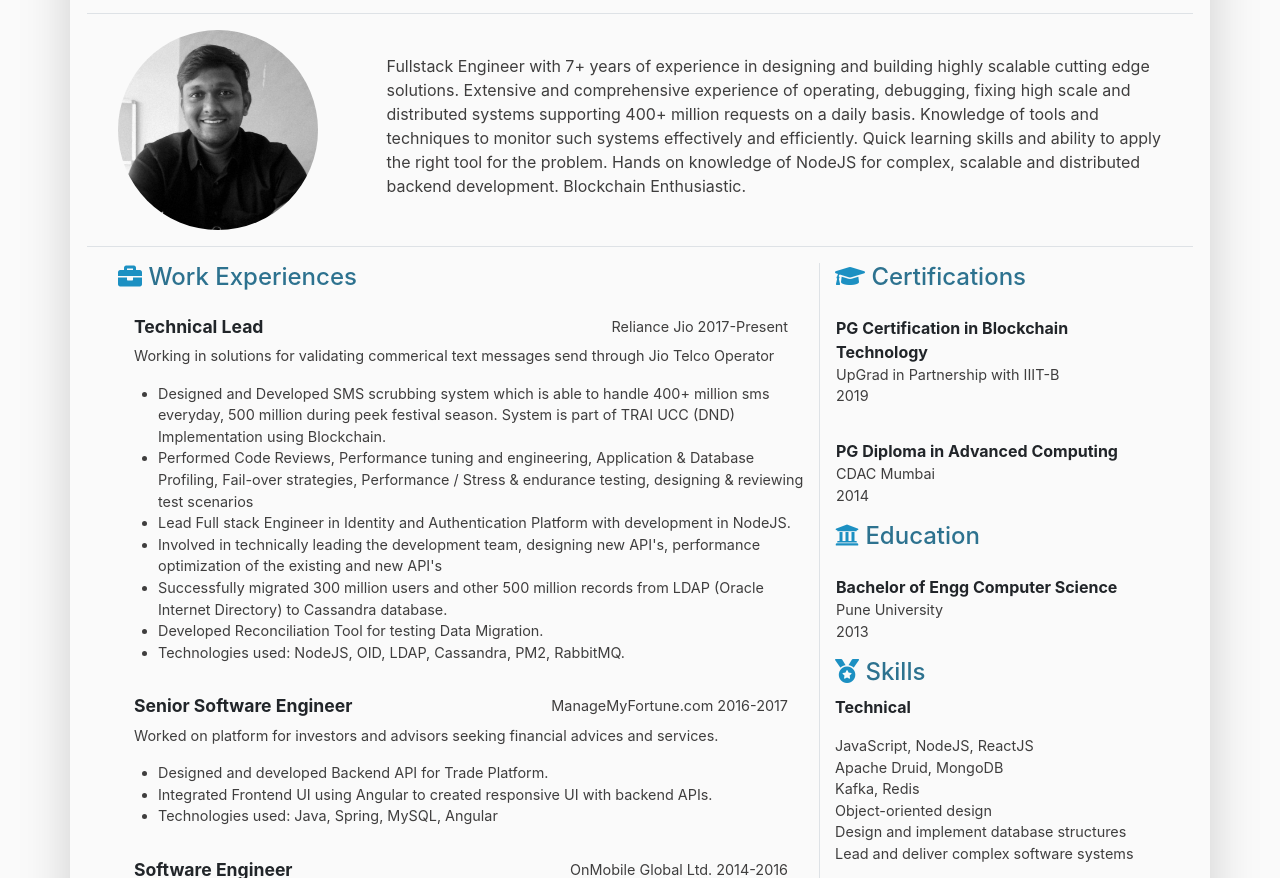
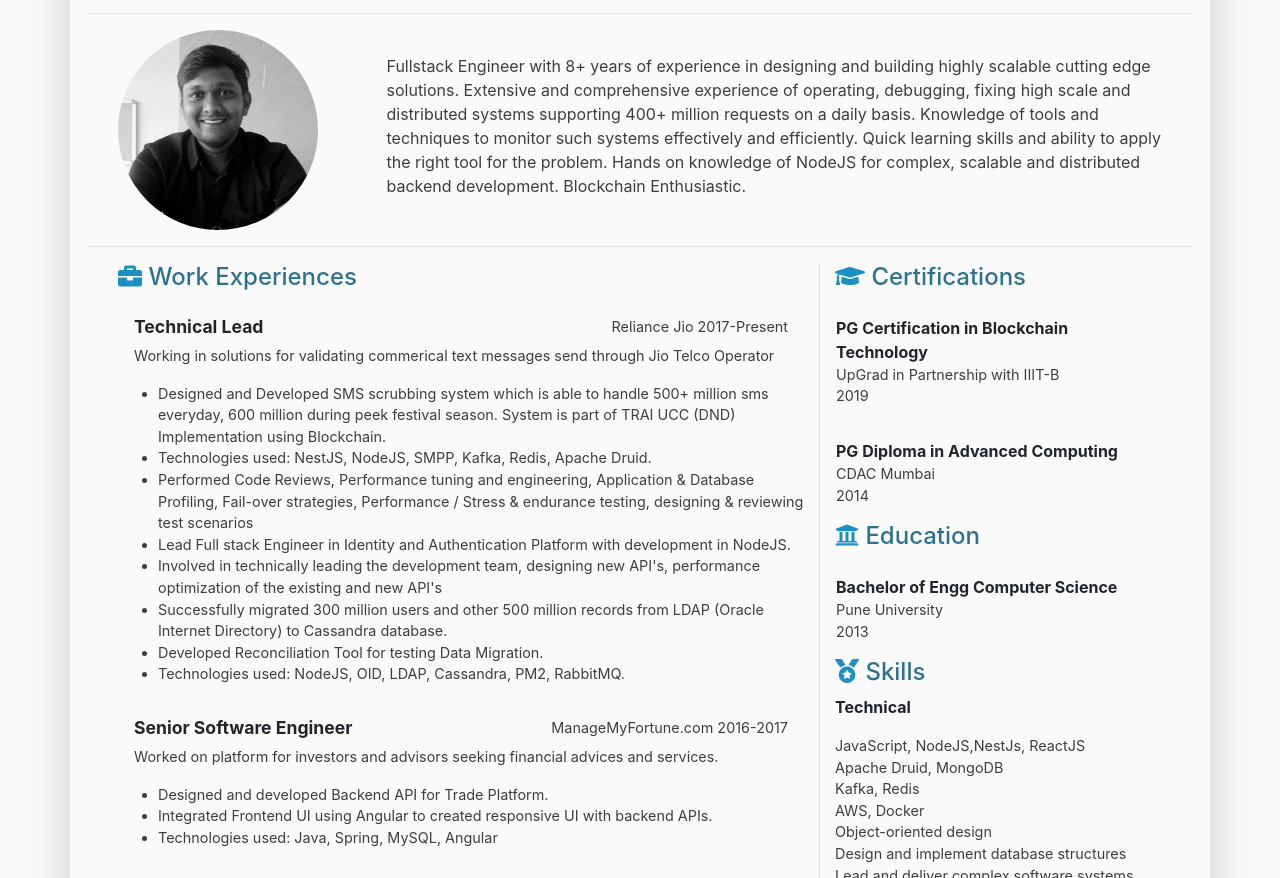
Before and after one commit to polsumeet3666/polsumeet3666.github.io, a plain HTML site: page index.html in a window 1280 px wide. Shown: the part 187-1065 px from the top of the page. Drawn offline with nearby package versions, Linux system fonts and the light colour scheme.

Commit message:
updated on 8/9/2022

```diff
--- a/index.html
+++ b/index.html
@@ -50,7 +50,7 @@
             </div>
             <div class="col-md-9 resume-long-summary">
                 <span>
-                    Fullstack Engineer with 7+ years of experience in designing and building highly scalable
+                    Fullstack Engineer with 8+ years of experience in designing and building highly scalable
                     cutting edge solutions. Extensive and comprehensive experience of operating, debugging,
                     fixing high scale and distributed systems supporting 400+ million requests on a daily basis.
                     Knowledge of tools and techniques to monitor such systems effectively and efficiently.
@@ -76,8 +76,11 @@
                             <p class="work-short-desc">Working in solutions for validating commerical text messages send through Jio Telco Operator</p>
                             <ul class="work-desc">
                                 <li>
-                                    Designed and Developed SMS scrubbing system which is able to handle 400+ million sms everyday, 500 million during peek festival season.
+                                    Designed and Developed SMS scrubbing system which is able to handle 500+ million sms everyday, 600 million during peek festival season.
                                     System is part of TRAI UCC (DND) Implementation using Blockchain.
+                                </li>
+                                <li>
+                                    Technologies used: NestJS, NodeJS, SMPP, Kafka, Redis, Apache Druid.
                                 </li>
                                 <li>
                                     Performed Code Reviews, Performance tuning and engineering, Application & Database Profiling, Fail-over strategies, Performance / Stress & endurance testing, designing & reviewing test scenarios
@@ -197,9 +200,10 @@
                     <h4><i class="fas fa-medal resume-icons"></i> Skills</h4>
                     <p class="sub-skill-title">Technical</p>
                     <p class="sub-skills">
-                        JavaScript, NodeJS, ReactJS </br>
+                        JavaScript, NodeJS,NestJs, ReactJS </br>
                         Apache Druid, MongoDB </br>
                         Kafka, Redis </br>
+                        AWS, Docker </br>
                         Object-oriented design</br>
                         Design and implement database structures</br>
                         Lead and deliver complex software systems
```
